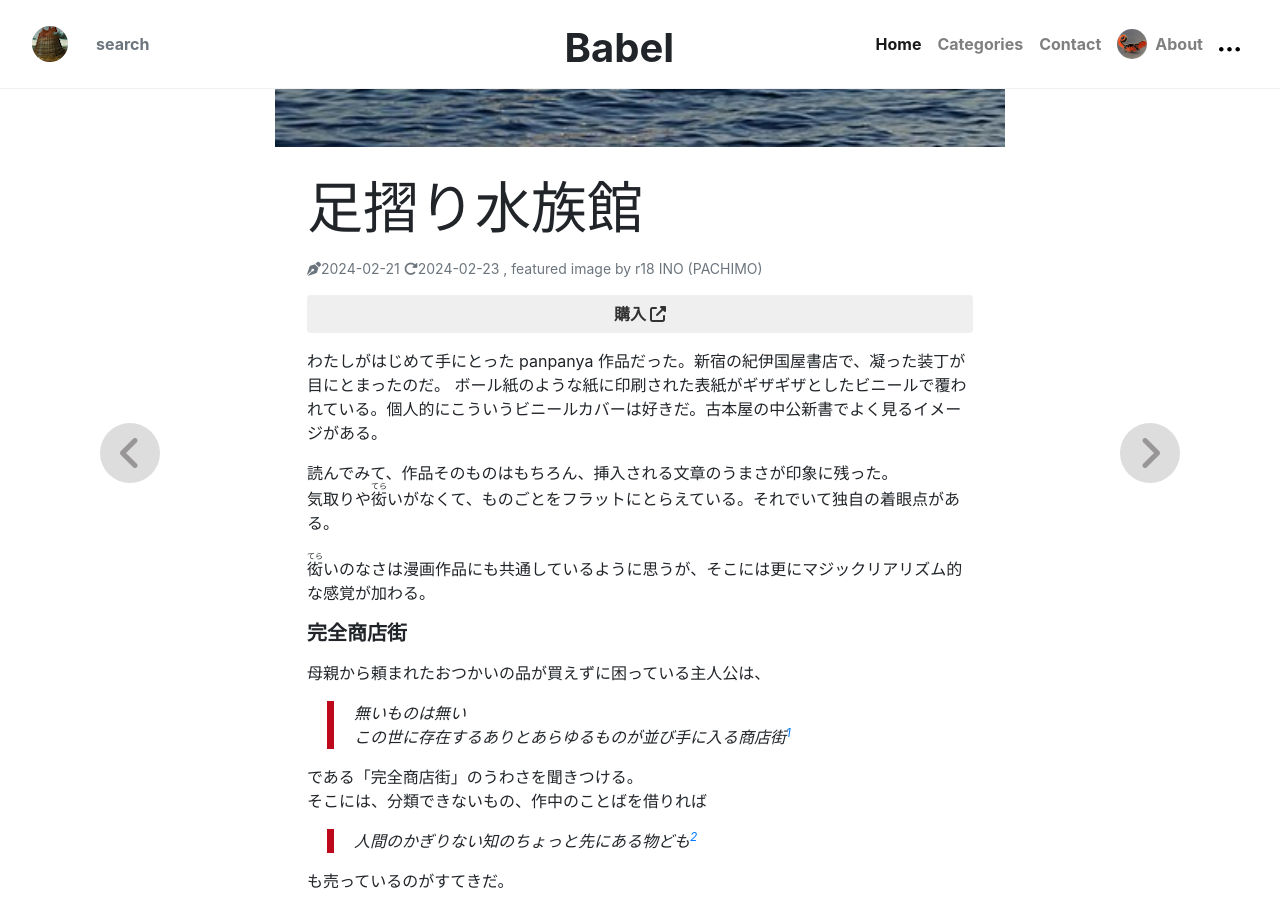
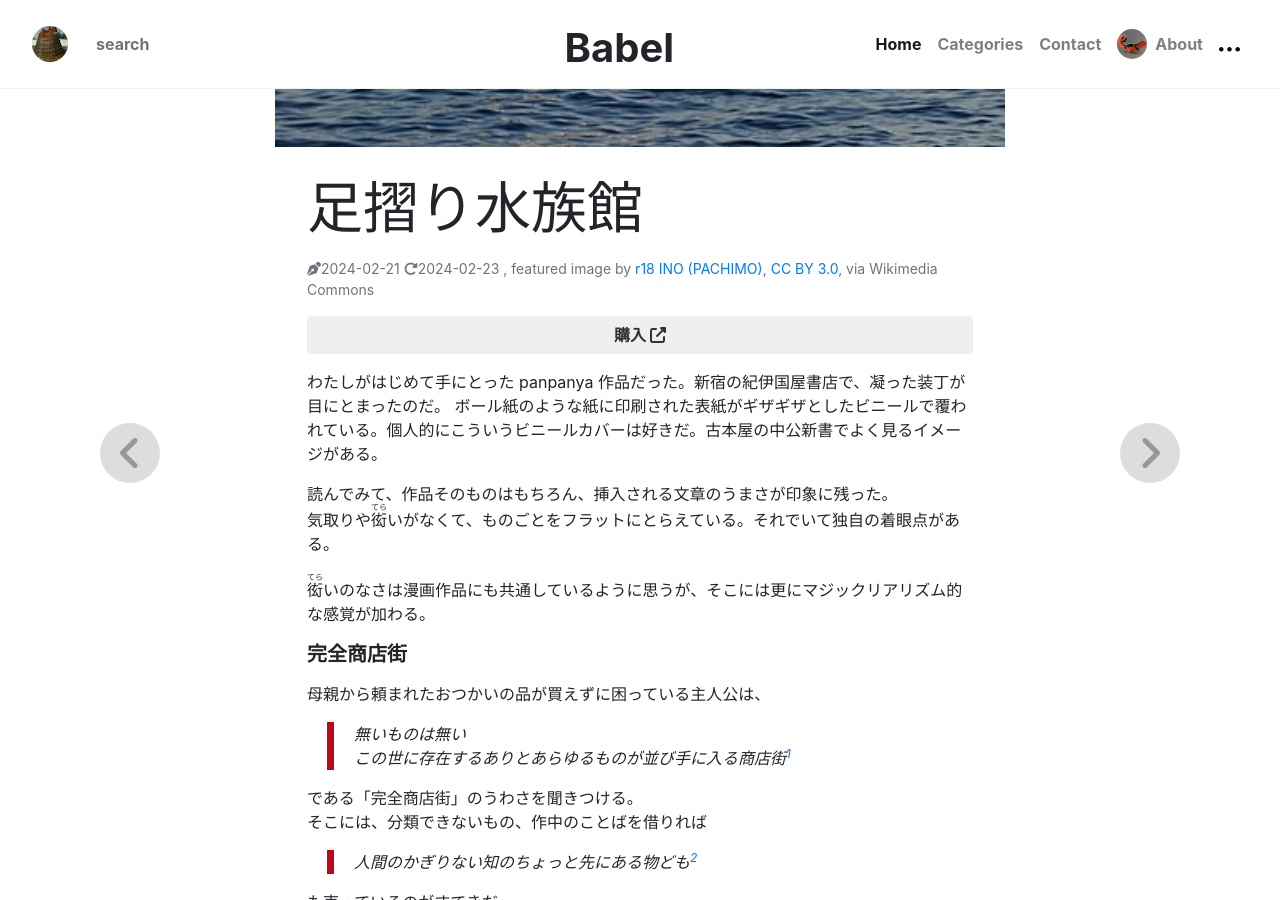
Before and after one commit to tenax66/tenax66.github.io, a Jekyll site: the page built from _posts/2024-02-21-ashizuri-suizokukan.md, in a window 1280 px wide and 900 px high, scrolled down 1077 px. Built offline with Jekyll 4.4.1, drawn with Linux system fonts in a browser that asks for light colours; nearby versions of some CDN libraries; library files that are not in the unit come from our copies; comment, search, counter and statistics services are not loaded.

Commit message:
update credits

```diff
--- a/_posts/2024-02-21-ashizuri-suizokukan.md
+++ b/_posts/2024-02-21-ashizuri-suizokukan.md
@@ -2,7 +2,7 @@
 title: "足摺り水族館"
 categories: [comic, panpanya]
 image: "/assets/images/ashizuri-suizokukan/ashizuri-suizokukan.jpg"
-credit: r18 INO (PACHIMO)
+credit: <a href="https://commons.wikimedia.org/wiki/File:%E8%B6%B3%E6%91%BA%E6%B5%B7%E5%BA%95%E9%A4%A8.jpg">r18 INO (PACHIMO)</a>, <a href="https://creativecommons.org/licenses/by/3.0">CC BY 3.0</a>, via Wikimedia Commons
 visit: https://amzn.to/3wm6Oky
 lastmod: "2024-02-23"
 permalink: /babel/:title
```
Also changed, not shown: _posts/2024-02-07-neuromancer.md (+1 -1 lines), _posts/2024-02-11-sugar-cube-day.md (+1 -1 lines).
